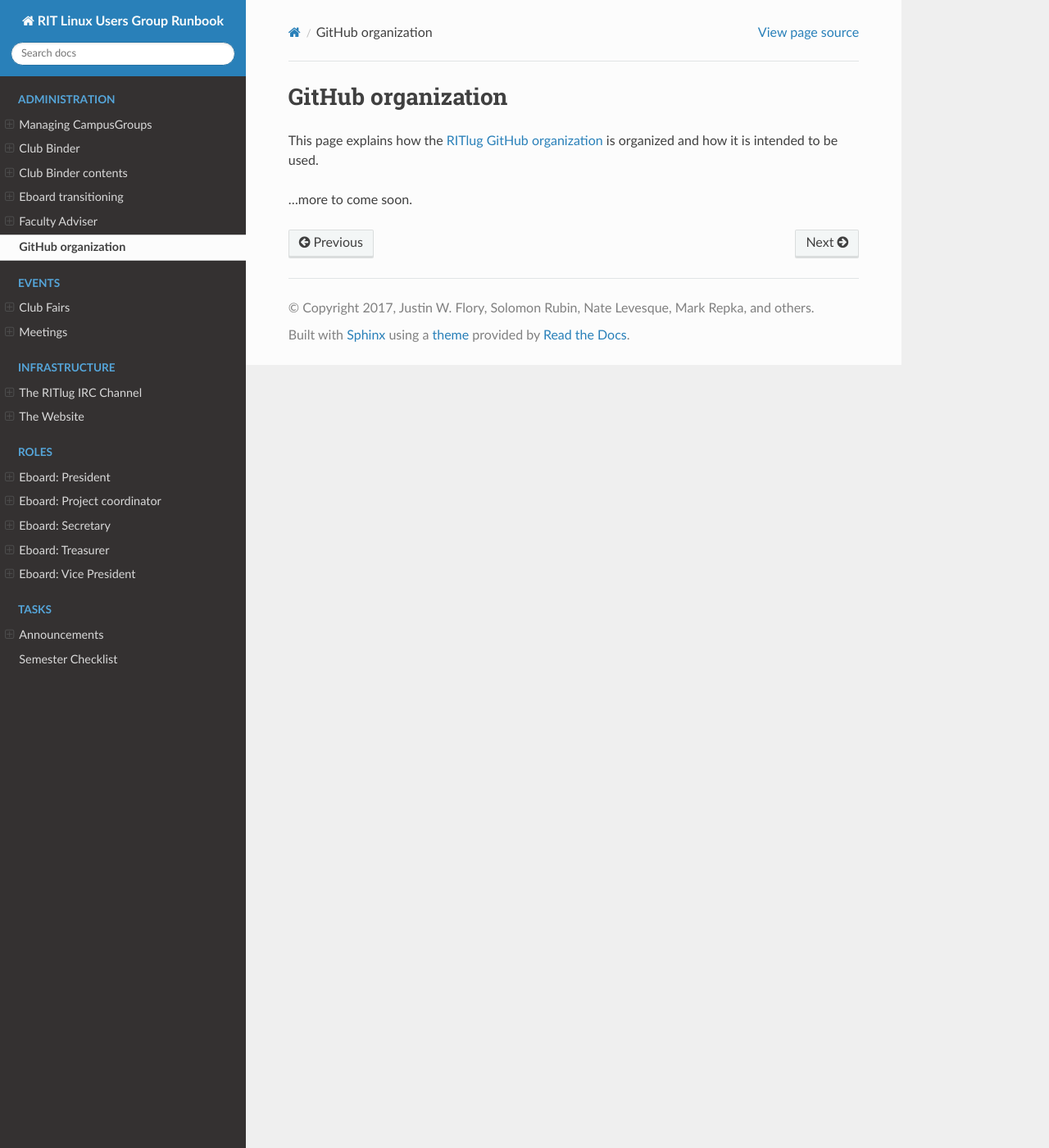
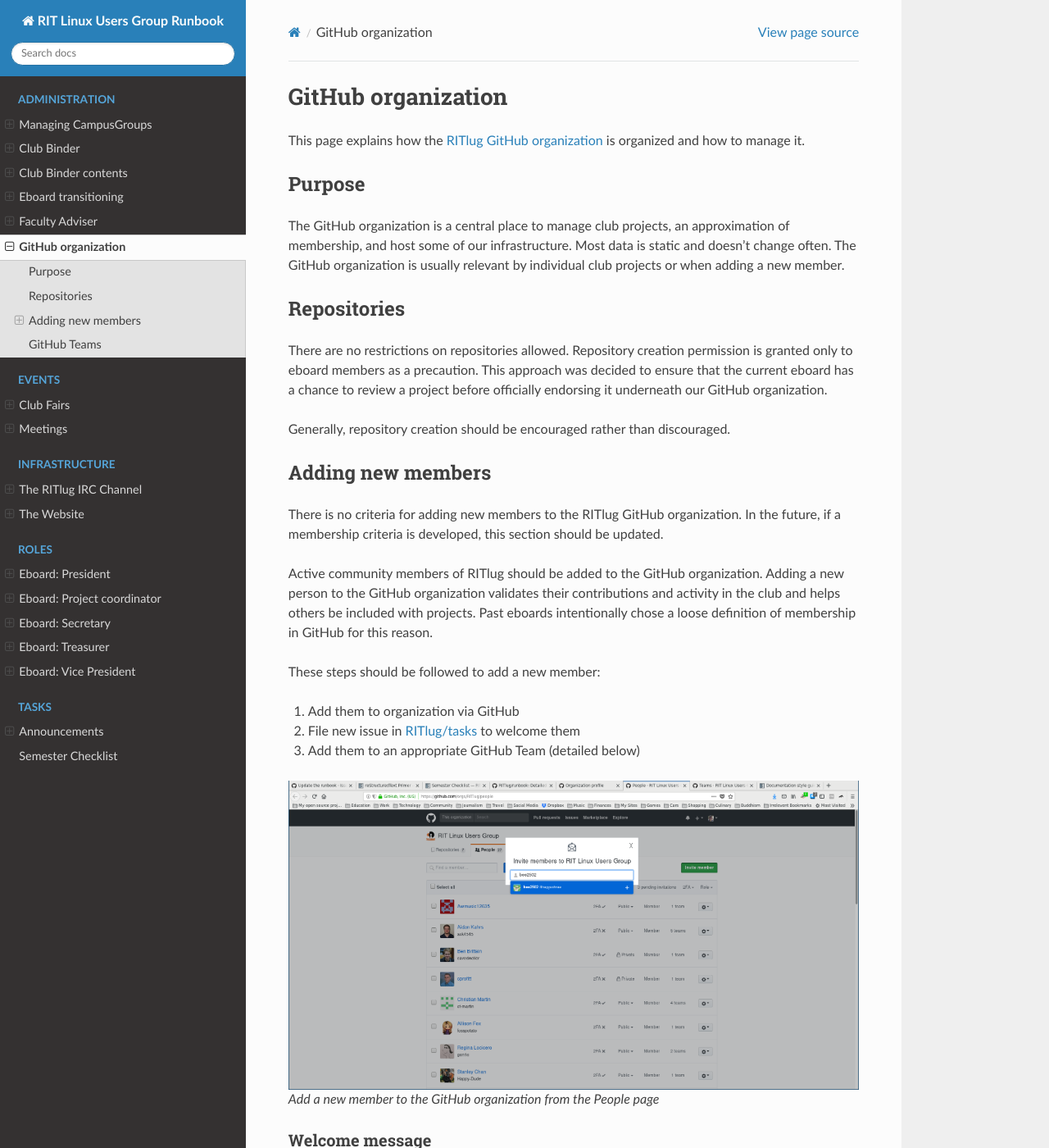
Before and after one commit to RITlug/runbook, a Sphinx documentation site: the page built from docs/administration/github-org.rst, in a window 1280 px wide and 1400 px high. Shown: the whole window at 82% size. Built offline with Sphinx 7.4.7 and the Read the Docs theme 2.0.0, drawn with Linux system fonts in a browser that asks for light colours; formulas are drawn with MathJax 3; some of the changed text lies outside the part shown.

Commit message:
Add GitHub organization documentation

```diff
--- a/docs/administration/github-org.rst
+++ b/docs/administration/github-org.rst
@@ -1,9 +1,102 @@
+###################
 GitHub organization
-===================
+###################
 
 This page explains how the `RITlug GitHub organization`_ is organized and how
-it is intended to be used.
+to manage it.
+
+
+*******
+Purpose
+*******
+
+The GitHub organization is a central place to manage club projects, an
+approximation of membership, and host some of our infrastructure. Most data is
+static and doesn't change often. The GitHub organization is usually relevant by
+individual club projects or when adding a new member.
+
+
+************
+Repositories
+************
+
+There are no restrictions on repositories allowed. Repository creation
+permission is granted only to eboard members as a precaution. This approach was
+decided to ensure that the current eboard has a chance to review a project
+before officially endorsing it underneath our GitHub organization.
+
+Generally, repository creation should be encouraged rather than discouraged.
+
+
+******************
+Adding new members
+******************
+
+There is no criteria for adding new members to the RITlug GitHub organization.
+In the future, if a membership criteria is developed, this section should be
+updated.
+
+Active community members of RITlug should be added to the GitHub organization.
+Adding a new person to the GitHub organization validates their contributions and
+activity in the club and helps others be included with projects. Past eboards
+intentionally chose a loose definition of membership in GitHub for this reason.
+
+These steps should be followed to add a new member:
+
+#. Add them to organization via GitHub
+#. File new issue in `RITlug/tasks`_ to welcome them
+#. Add them to an appropriate GitHub Team (detailed below)
+
+.. figure:: /_static/img/github-org-add-member.png
+   :alt: Add a new member to the GitHub organization from the People page
+
+   Add a new member to the GitHub organization from the People page
+
+Welcome message
+===============
+
+To welcome a new member to GitHub and to notify them of why they were added,
+file a new issue in `RITlug/tasks`_ to explain why they were added and how to
+set their membership status to public. Past examples can be used as references
+([#f1]_ [#f2]_ [#f3]_).
+
+Telling the person how to set their membership as public is important. This
+instruction should always be included in the welcome message.
+
+.. [#f1] https://github.com/RITlug/history/issues/12
+.. [#f2] https://github.com/RITlug/history/issues/13
+.. [#f3] https://github.com/RITlug/history/issues/18
+
+
+************
+GitHub Teams
+************
+
+GitHub Teams are a tool to organize members inside of a GitHub organization.
+This also allows for permission matrices for different repositories and
+projects.
+
+.. figure:: /_static/img/github-org-teams.png
+   :alt: GitHub Teams in our organization
+
+   GitHub Teams in our organization
+
+There are four teams:
+
+#. **Eboard**: Club leadership (grants admin access to all repositories)
+
+#. **Friends of RITlug**: Active participants with the club from outside RIT or
+   other friends of the club (does not include permissions)
+
+#. **Members**: RIT students, faculty, and staff participating in RITlug (does
+   not include permissions)
+
+#. **TigerOS Team**: `TigerOS`_ project team (grants admin access to TigerOS
+   repositories)
+
+Anyone added to the GitHub organization should belong to at least one team.
+
 
 .. _`RITlug GitHub organization`: https://github.com/RITlug
-
-…more to come soon.
+.. _`RITlug/tasks`: https://github.com/RITlug/tasks
+.. _`TigerOS`: http://tigeros.ritlug.com/
```
Also changed, not shown: docs/_static/img/github-org-add-member.png (added), docs/_static/img/github-org-teams.png (added).
